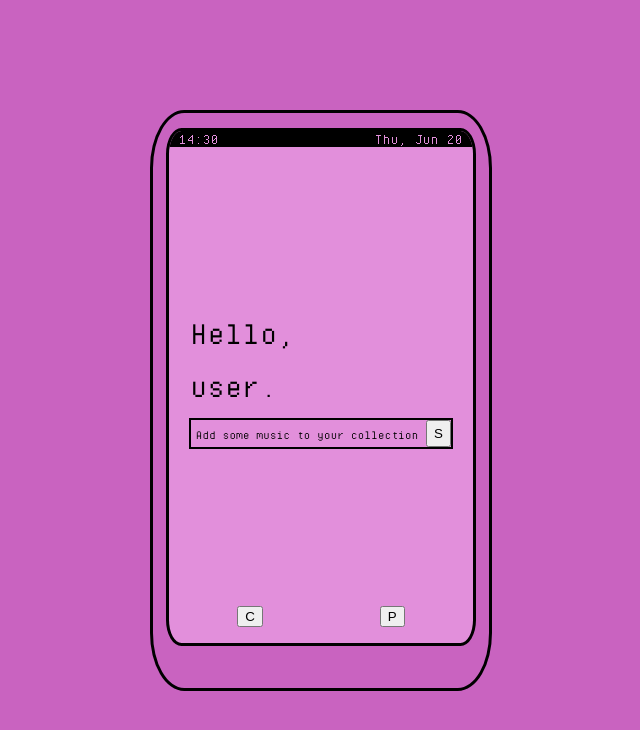
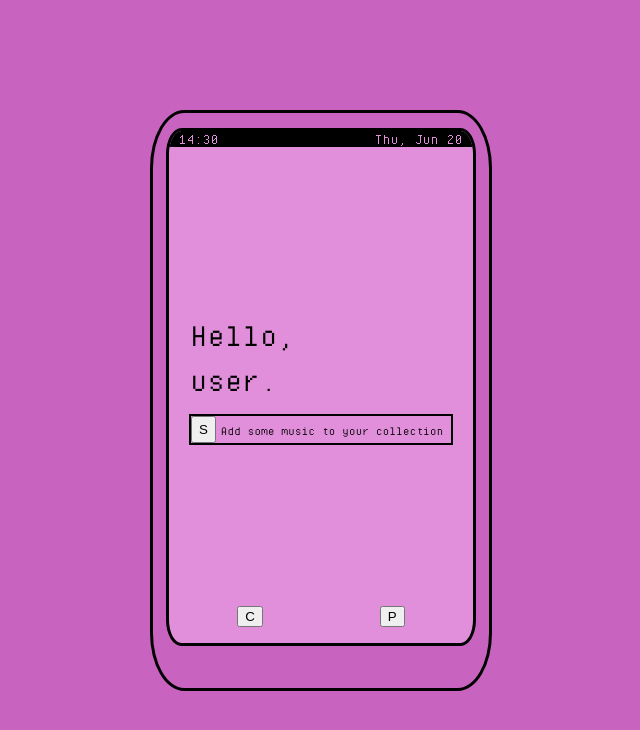
Before and after one commit to bran-do/tiny-music-collection, a React (Vite) app: page /home in a window 1280 px wide. Shown: the top 730 px of the page, without its empty margins (319-959 px from the left). Built offline with nearby package versions, Linux system fonts and the light colour scheme.

Commit message:
Re-style HomePage

```diff
--- a/src/pages/HomePage/HomePage.css
+++ b/src/pages/HomePage/HomePage.css
@@ -17,10 +17,11 @@
   display: flex;
   text-align: start;
   padding-left: 10px;
-  margin-bottom: 0;
+  margin-bottom: 5px;
 }
 
 .greetings > h3 {
+  line-height: 1.3;
   font-size: 35px;
 }
 
--- a/src/pages/HomePage/HomePage.jsx
+++ b/src/pages/HomePage/HomePage.jsx
@@ -15,8 +15,8 @@ function HomePage() {
 
         <div className="search-bar">
           <form>
+            <button>S</button>
             <input type="text" placeholder='Add some music to your collection' />
-            <button>S</button>
           </form>
         </div>
       </div>
```
